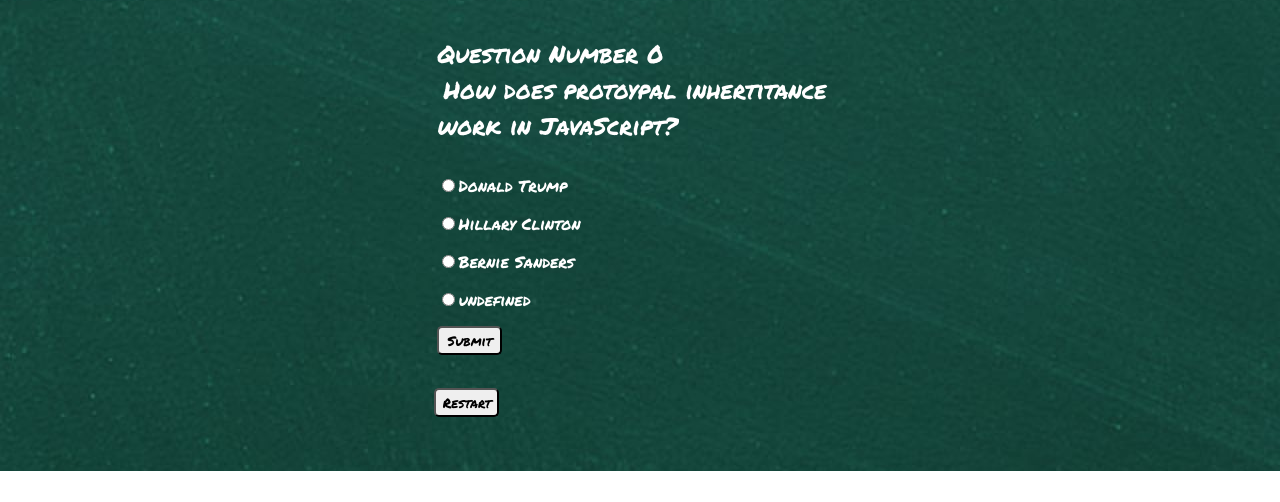
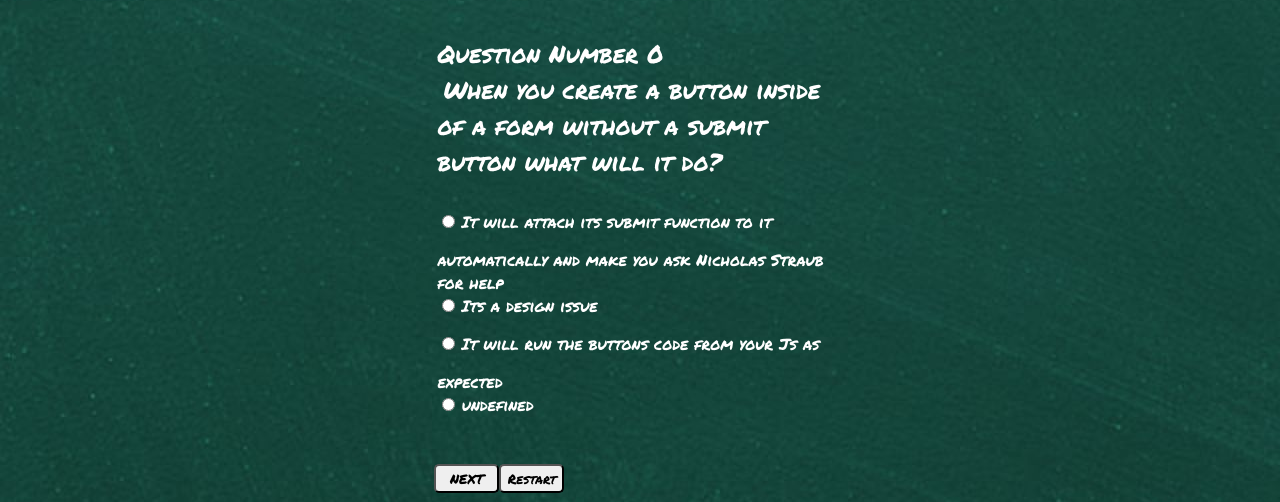
Before and after one commit to CodeforLiberty/Quiz-App-cohort7, a plain HTML site: page index.html in a window 1280 px wide. Both pictures are taken after a click on the button "Start". Shown: the part 335-837 px from the top of the page. Before the commit the page ends 806 px from the top, so only its background shows below. Drawn offline with nearby package versions, Linux system fonts and the light colour scheme.

Commit message:
Fixed form submit error

```diff
--- a/app.js
+++ b/app.js
@@ -1,11 +1,11 @@
-"use strict"
+"use strict";
 // Create your initial state object
 var state = {
 
     // Questions
     questions: [
-    {question: 'How does protoypal inhertitance work in JavaScript?',
-    answerOptions: ['Donald Trump','Hillary Clinton','Bernie Sanders'],
+    {question: 'When you create a button inside of a form without a submit button what will it do?',
+    answerOptions: ['It will attach its submit function to it automatically and make you ask Nicholas Straub for help','Its a design issue','It will run the buttons code from your Js as expected'],
     rightAnswer: 0},
 
     {question: 'What is a high order function?',
@@ -15,7 +15,7 @@ var state = {
     {question: 'What is the difference between == and === ?',
     answerOptions: ['Africa','== checks value and allows coercion, === checks if the value and data type match without coercion'
     ,'North America'],
-    rightAnswer: '== checks value and allows coercion of the left element to the right elements datatype, === checks if the value and data type match without coercion'
+    rightAnswer:1
 	},
 
 	{question: 'What value does a variable get if you do not assign it a value?',
@@ -31,11 +31,7 @@ right: 0,
 	currentQuestion: 0,
 
 	route: 'Welcome'
-    // Answers
-    // Your choice of answer
-    // Message(s) to let them know they have the correct answer
-    // Message(s) when they don't have the correct answer
-    // Other things like score? Anything else?
+
 };
 
 // State manipulation functions
@@ -44,30 +40,24 @@ function renderNextQuestion(state){
 
 }
 function renderStart(state){
-	console.log(state.right);
-	$('.js-welcome').addClass('hidden');
-	$('.js-question').removeClass('hidden');
-	$('.js-answer-count').removeClass('hidden');
-
 	var possibleAnswers = state.questions[state.currentQuestion].answerOptions;
-
-	var correct = $('#js-correct-answers').html(state.right);
-
-
-	var numberOfQuestions = $('#js-total-answers').html(state.questions.length);
-
-	var currentQuery = $('#js-question-number').html(state.currentQuestion);
+	 $('.js-welcome').addClass('hidden'); //Hide welcome message
+	 $('.js-question').removeClass('hidden');//Show the question
+	 $('.js-answer-count').removeClass('hidden');//Display count
+	 $('#js-correct-answers').html(state.right);
+	 $('#js-total-answers').html(state.questions.length);
+	 $('#js-question-number').html(state.currentQuestion);
 
 	var renderQuestion = $('.js-question').html('<p>Question Number '+ state.currentQuestion +'</br>'+
 	'<span id="js-question-number"></span>'+ state.questions[state.currentQuestion].question +
-	'</p><form class="js-question-form"></form><button class="restart">Restart</button>');
+	'</p><form class="js-question-form"></form><button class = "next"> NEXT </button><button class="restart">Restart</button>');
 
-	var renderOptions = '<input type="radio" name="answer" value="0" required>'+ possibleAnswers[0] +
-		'<br>' + '<input type="radio" name="answer" value="1">' + possibleAnswers[1] + '<br>' +
-		 '<input type="radio" name="answer" value="2">' + possibleAnswers[2] +'<br>'  +
-		 '<input type="radio" name="answer" value="3">' + possibleAnswers[3] + '<br>' +
-		  '<button class="next">' + 'Submit' + '</button>';
+	var renderOptions = '<input type="radio" name="answer" value="0" required>'+'<label>'+ possibleAnswers[0] + '</label>' +
+		'<br>' + '<input type="radio" name="answer" value="1">' +'<label>' + possibleAnswers[1] + '</label>' + '<br>' +
+		 '<input type="radio" name="answer" value="2">' + '<label>'+ possibleAnswers[2] + '</label>' +'<br>'  +
+		 '<input type="radio" name="answer" value="3">'+ '<label>' + possibleAnswers[3] + '</label>';
 	 var addInput = $('.js-question-form').html(renderOptions);
+
 
 
 }
@@ -83,14 +73,16 @@ $('.js-start').click(function(event) {
 
 });
 
-// Current answer is submitted
-$('.answer').submit(function(event) {
+// // Current answer is submitted
+// $('.answer').submit(function(event) {
+// });
+
+ //Next question
+ $('.next').on("click",function(event) {
+ event.preventDefault();
+
  });
 
-// Next question
-$('.next').click(function(event) {
-});
-
-// Restart button is clicked
-$('.restart').click(function(event) {
-});
+// // Restart button is clicked
+// $('.restart').click(function(event) {
+// });
--- a/index.html
+++ b/index.html
@@ -31,7 +31,8 @@
 			<form class="js-question-form">
 
 			</form>
-			<button class="restart">Restart</button>
+
+			<button class = "restart">Restart</button>
 		</div>
 
 		<div class="js-final hidden">
@@ -42,9 +43,7 @@
 	</main>
 
 	<script
-	src="https://code.jquery.com/jquery-3.1.1.min.js"
-	integrity="sha256-hVVnYaiADRTO2PzUGmuLJr8BLUSjGIZsDYGmIJLv2b8="
-	crossorigin="anonymous"></script>
+	src="https://code.jquery.com/jquery-3.1.1.min.js"></script>
 	<script type="text/javascript" src="app.js"></script>
 
 </body>
```
Also changed, not shown: 1 other file. Lines whose indentation alone changed are shown as unchanged.
